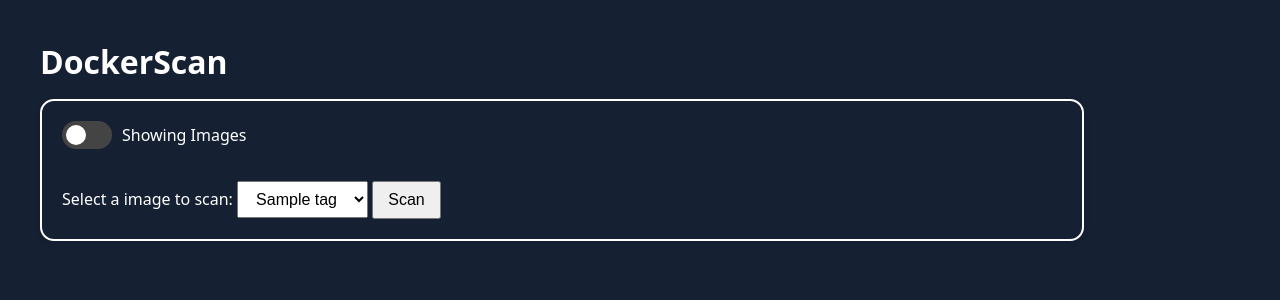
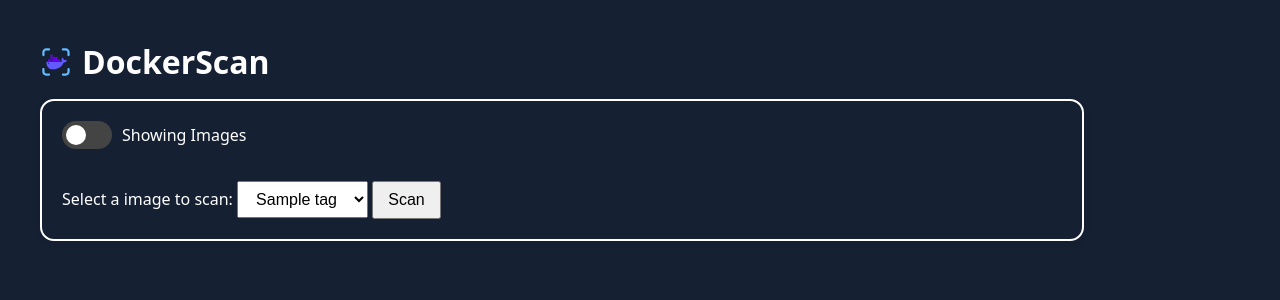
Before and after one commit to eBarazi/dockerscan, a Flask app: template dockerscan/templates/index.html in a window 1280 px wide. Shown: the top 300 px of the page. Run offline with Flask 3, Linux system fonts and the light colour scheme; the template is opened without the code that fills it: most values are stand-ins (such as "Sample title", 1, 10 or a date in 2020).

Commit message:
Update index.html

```diff
--- a/dockerscan/templates/index.html
+++ b/dockerscan/templates/index.html
@@ -7,7 +7,10 @@
   <link rel="stylesheet" href="/static/style.css">
 </head>
 <body>
-  <h1>DockerScan</h1>
+  <h1 id="title" style="display:flex; align-items:center; gap:10px">
+    <img src="/static/favicon.svg" width="32" height="32" alt="" />
+    <span>DockerScan</span>
+  </h1>
 
   <div class="container">
     <!-- Toggle Switch -->
```
